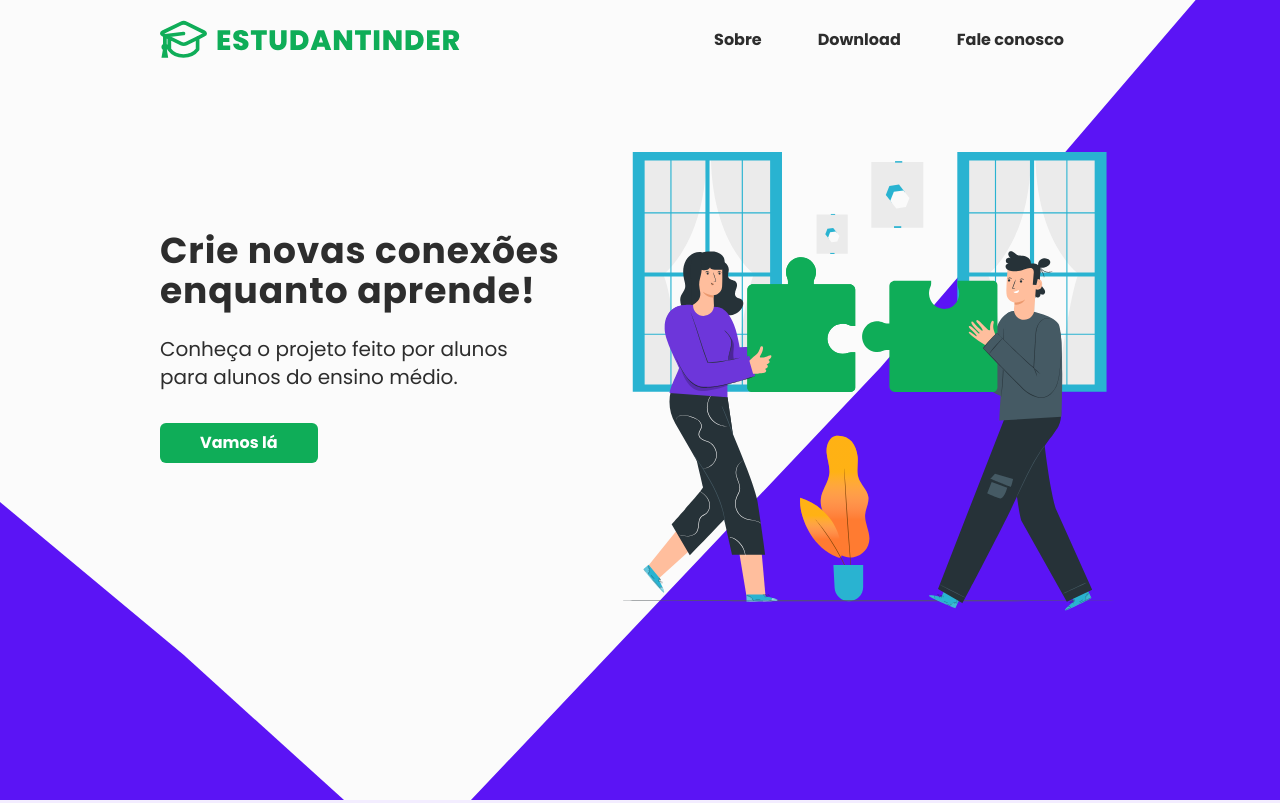
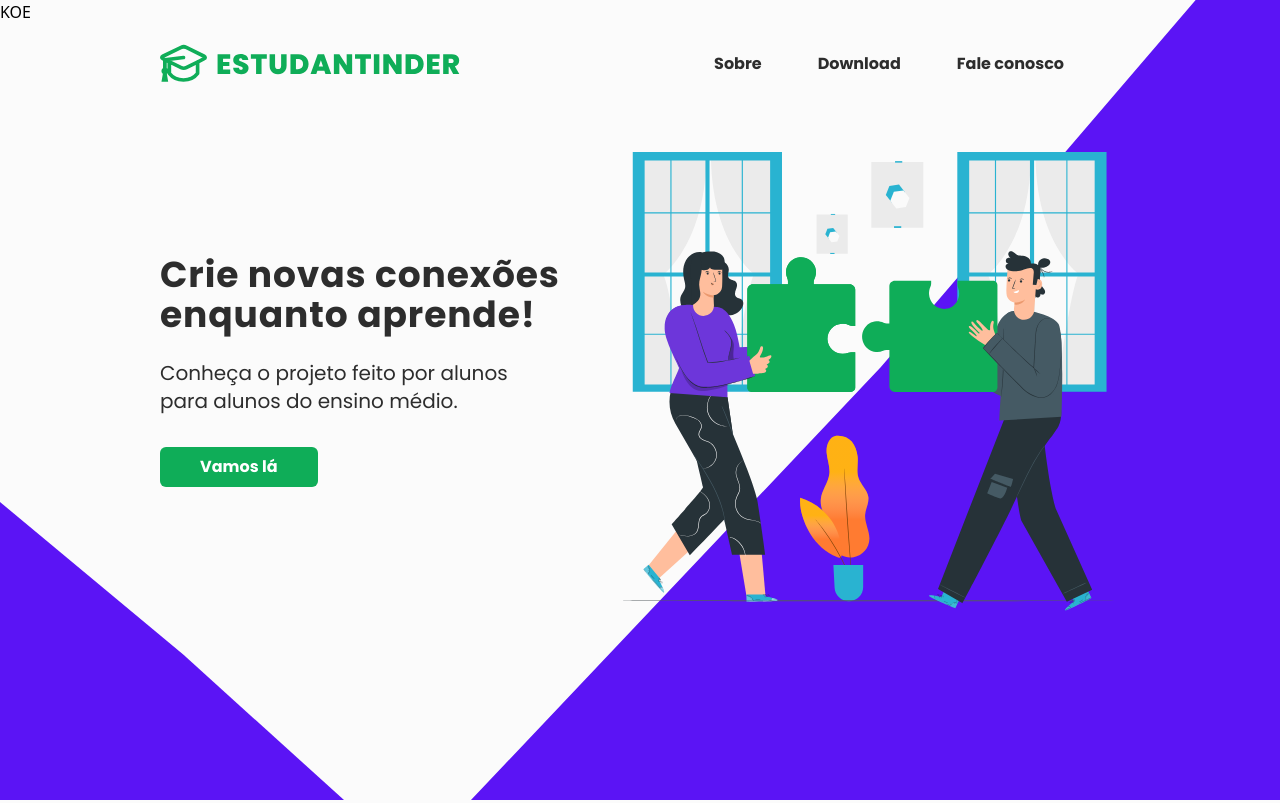
Before and after one commit to Cauaspinheiro/estudantinder-web, a website: page src/index.html in a window 1280 px wide. Shown: the top 803 px of the page. Drawn offline with nearby package versions, Linux system fonts and the light colour scheme; files that its build step writes are made by us from their sources.

Commit message:
adiciona span

```diff
--- a/src/index.html
+++ b/src/index.html
@@ -19,6 +19,8 @@
       name="description"
       content="O Estudantinder lida com a procura e encontro de outros alunos, de forma a desenvolver cada vez mais sua autonomia nos estudos."
     />
+
+    <span> KOE </span>
 
     <!-- Open Graph / Facebook -->
     <meta property="og:type" content="website" />
```
